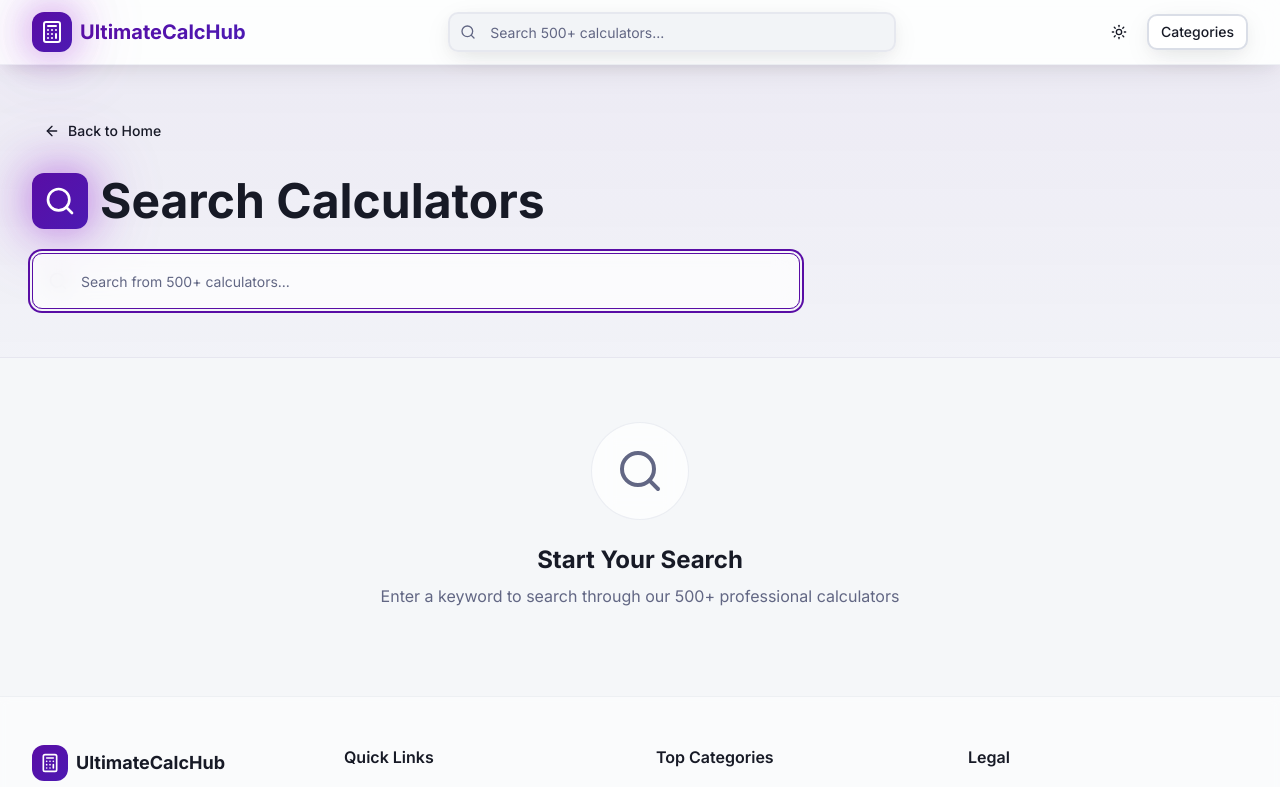
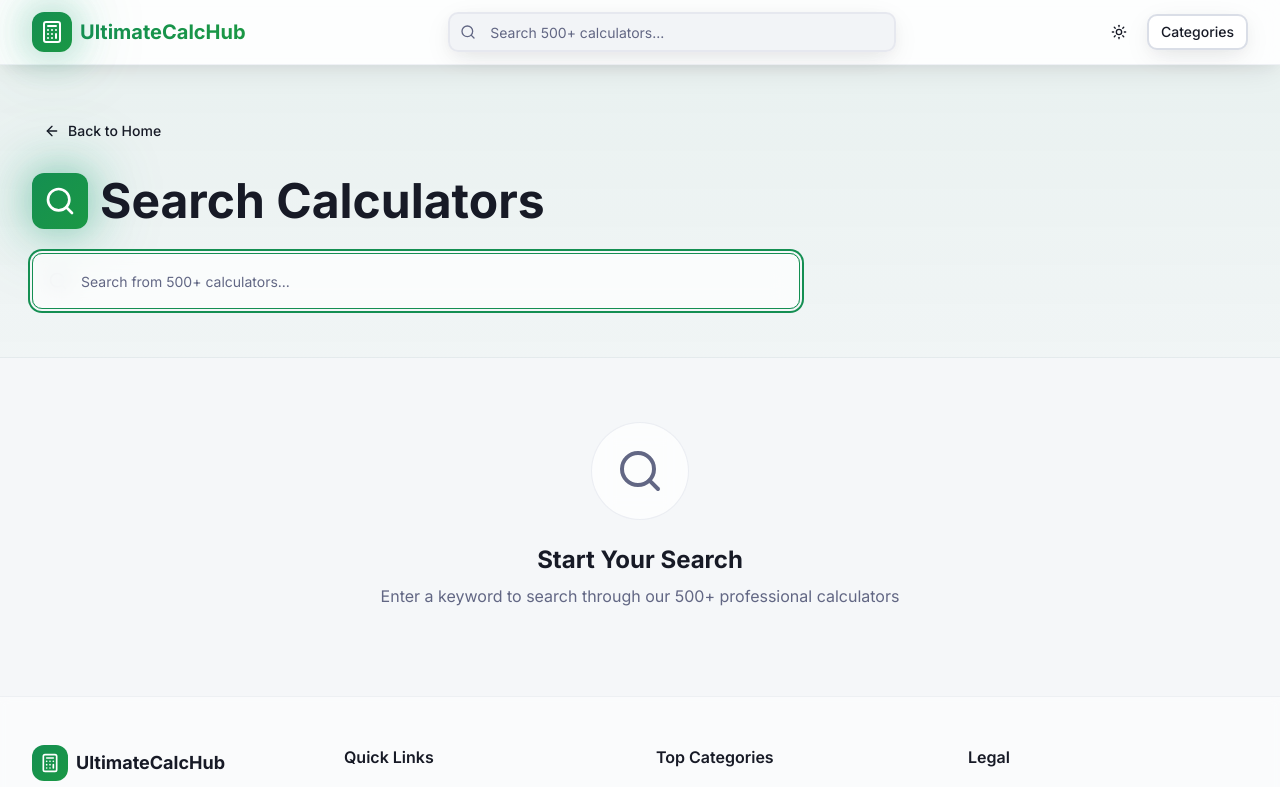
Before and after one commit to taslim6004/grand-calculus-forge, a React (Vite) app: page /search in a window 1280 px wide. Shown: the top 787 px of the page. Built offline with nearby package versions, Linux system fonts and the light colour scheme; the HTML template or start-up script is replaced by a standard one.

Commit message:
Refactor: Update color scheme

```diff
--- a/src/index.css
+++ b/src/index.css
@@ -17,11 +17,11 @@ All colors MUST be HSL.
     --popover: 0 0% 100%;
     --popover-foreground: 230 25% 12%;
 
-    --primary: 270 85% 35%;
+    --primary: 150 75% 32%;
     --primary-foreground: 0 0% 100%;
-    --primary-glow: 280 80% 45%;
+    --primary-glow: 160 70% 38%;
 
-    --secondary: 260 75% 40%;
+    --secondary: 140 70% 35%;
     --secondary-foreground: 0 0% 100%;
 
     --muted: 220 20% 92%;
@@ -40,15 +40,15 @@ All colors MUST be HSL.
     --radius: 0.75rem;
 
     /* Premium gradients */
-    --gradient-primary: linear-gradient(135deg, hsl(270 85% 35%), hsl(260 75% 40%));
-    --gradient-hero: linear-gradient(180deg, hsl(270 85% 35% / 0.05), hsl(260 75% 40% / 0.02));
-    --gradient-accent: linear-gradient(135deg, hsl(270 85% 37%), hsl(260 75% 38%));
+    --gradient-primary: linear-gradient(135deg, hsl(150 75% 32%), hsl(140 70% 35%));
+    --gradient-hero: linear-gradient(180deg, hsl(150 75% 32% / 0.05), hsl(140 70% 35% / 0.02));
+    --gradient-accent: linear-gradient(135deg, hsl(150 75% 34%), hsl(140 70% 33%));
 
     /* Premium shadows with 3D depth */
-    --shadow-premium: 0 20px 60px -15px hsl(270 85% 35% / 0.4), 0 10px 20px -10px hsl(270 85% 35% / 0.3);
-    --shadow-glow: 0 0 40px hsl(280 80% 45% / 0.5), 0 0 80px hsl(280 80% 45% / 0.3);
+    --shadow-premium: 0 20px 60px -15px hsl(150 75% 32% / 0.4), 0 10px 20px -10px hsl(150 75% 32% / 0.3);
+    --shadow-glow: 0 0 40px hsl(160 70% 38% / 0.5), 0 0 80px hsl(160 70% 38% / 0.3);
     --shadow-card: 0 8px 30px -5px hsl(230 25% 12% / 0.1), 0 4px 15px -3px hsl(230 25% 12% / 0.05);
-    --shadow-3d: 0 10px 40px -10px hsl(270 85% 35% / 0.5), 0 0 0 1px hsl(var(--border)), inset 0 1px 0 hsl(var(--background) / 0.1);
+    --shadow-3d: 0 10px 40px -10px hsl(150 75% 32% / 0.5), 0 0 0 1px hsl(var(--border)), inset 0 1px 0 hsl(var(--background) / 0.1);
 
     /* Transitions */
     --transition-smooth: all 0.3s cubic-bezier(0.4, 0, 0.2, 1);
@@ -64,11 +64,11 @@ All colors MUST be HSL.
     --popover: 230 25% 12%;
     --popover-foreground: 220 20% 95%;
 
-    --primary: 270 85% 55%;
+    --primary: 150 75% 50%;
     --primary-foreground: 0 0% 100%;
-    --primary-glow: 280 80% 65%;
+    --primary-glow: 160 70% 60%;
 
-    --secondary: 260 75% 58%;
+    --secondary: 140 70% 52%;
     --secondary-foreground: 0 0% 100%;
 
     --muted: 230 20% 18%;
@@ -85,15 +85,15 @@ All colors MUST be HSL.
     --ring: 245 65% 68%;
 
     /* Dark mode gradients */
-    --gradient-primary: linear-gradient(135deg, hsl(270 85% 55%), hsl(260 75% 58%));
-    --gradient-hero: linear-gradient(180deg, hsl(270 85% 55% / 0.08), hsl(260 75% 58% / 0.03));
-    --gradient-accent: linear-gradient(135deg, hsl(270 85% 57%), hsl(260 75% 57%));
+    --gradient-primary: linear-gradient(135deg, hsl(150 75% 50%), hsl(140 70% 52%));
+    --gradient-hero: linear-gradient(180deg, hsl(150 75% 50% / 0.08), hsl(140 70% 52% / 0.03));
+    --gradient-accent: linear-gradient(135deg, hsl(150 75% 52%), hsl(140 70% 50%));
 
     /* Dark shadows with 3D depth */
-    --shadow-premium: 0 20px 60px -15px hsl(270 85% 55% / 0.6), 0 10px 20px -10px hsl(270 85% 55% / 0.4);
-    --shadow-glow: 0 0 50px hsl(280 80% 65% / 0.7), 0 0 100px hsl(280 80% 65% / 0.4);
+    --shadow-premium: 0 20px 60px -15px hsl(150 75% 50% / 0.6), 0 10px 20px -10px hsl(150 75% 50% / 0.4);
+    --shadow-glow: 0 0 50px hsl(160 70% 60% / 0.7), 0 0 100px hsl(160 70% 60% / 0.4);
     --shadow-card: 0 8px 30px -5px hsl(0 0% 0% / 0.3), 0 4px 15px -3px hsl(0 0% 0% / 0.2);
-    --shadow-3d: 0 10px 40px -10px hsl(270 85% 55% / 0.7), 0 0 0 1px hsl(var(--border)), inset 0 1px 0 hsl(var(--background) / 0.1);
+    --shadow-3d: 0 10px 40px -10px hsl(150 75% 50% / 0.7), 0 0 0 1px hsl(var(--border)), inset 0 1px 0 hsl(var(--background) / 0.1);
   }
 }
 
```
